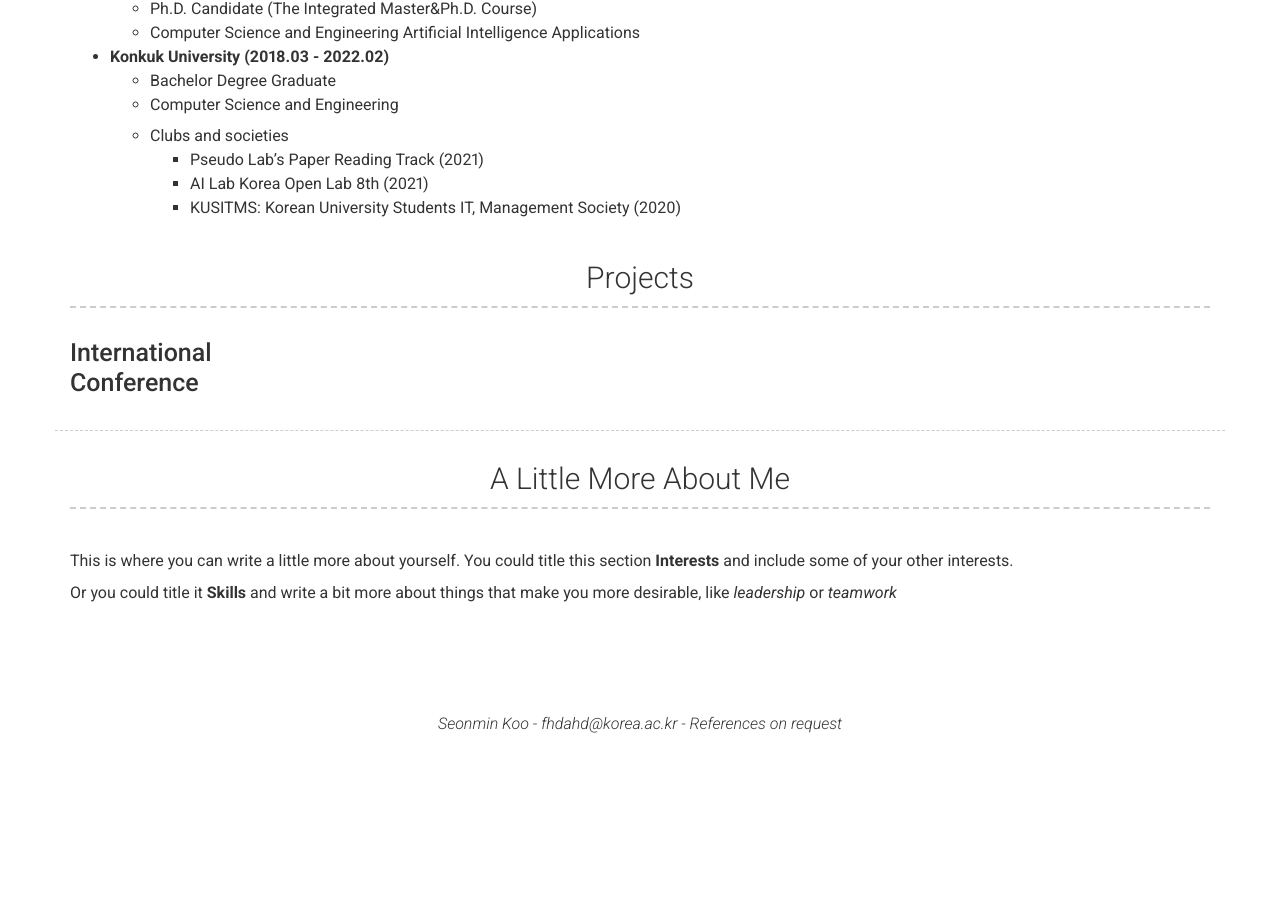
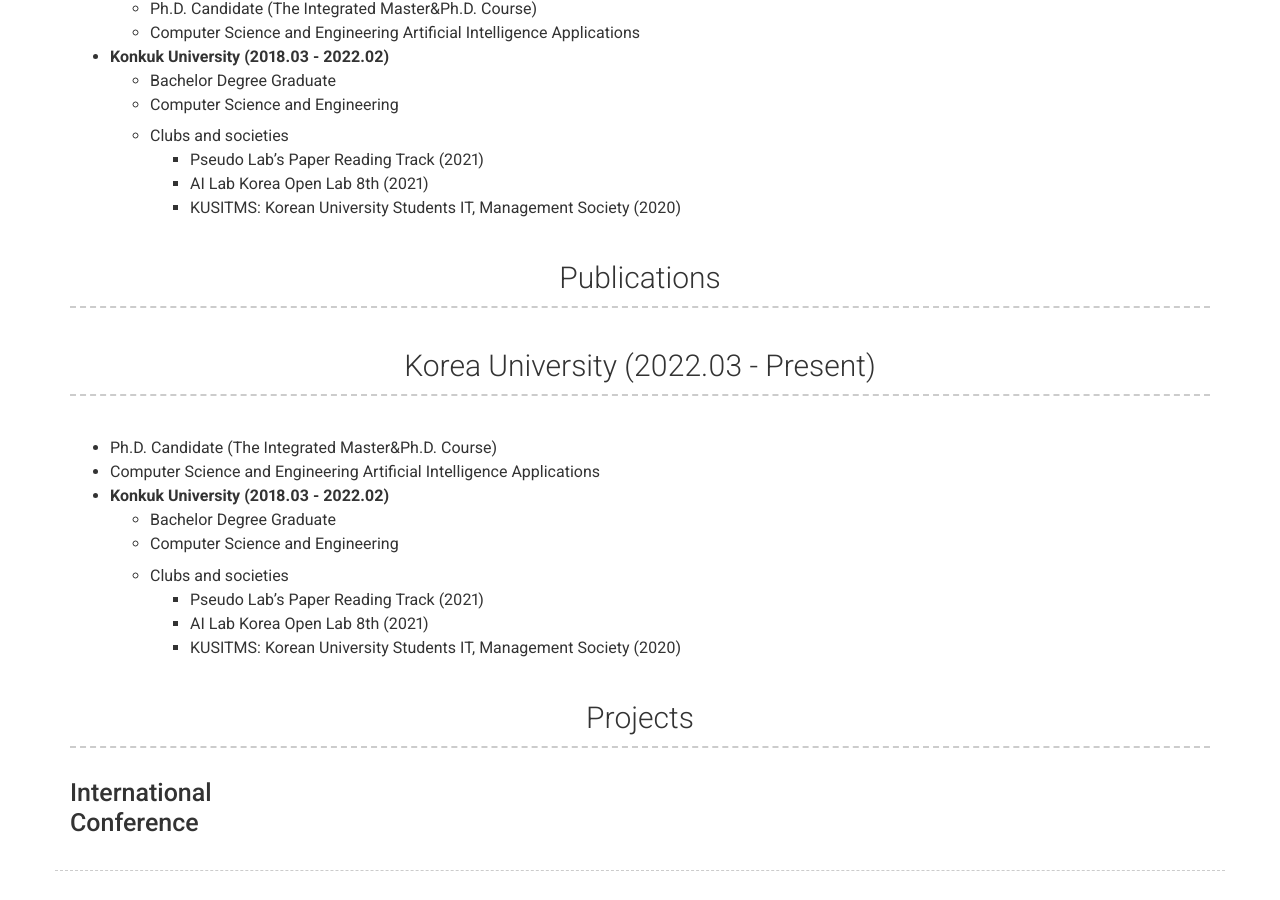
Before and after one commit to seonminkoo/seonminkoo.github.io, a Jekyll site: the page built from index.md, in a window 1280 px wide and 900 px high, scrolled down 1140 px. Built offline with Jekyll 4.4.1, drawn with Linux system fonts in a browser that asks for light colours; nearby versions of some CDN libraries; before the commit the page ends 1884 px from its top, so only the background shows below that.

Commit message:
Update _config.yml

```diff
--- a/_config.yml
+++ b/_config.yml
@@ -87,6 +87,22 @@ content:
           - Pseudo Lab's Paper Reading Track (2021)
           - AI Lab Korea Open Lab 8th (2021)
           - KUSITMS: Korean University Students IT, Management Society (2020)
+
+  - title: Publications
+    layout: text
+    content: | # this will include new lines to allow paragraphs
+      ### Korea University (2022.03 - Present)
+        - Ph.D. Candidate (The Integrated Master&Ph.D. Course)
+        - Computer Science and Engineering Artificial Intelligence Applications
+      - **Konkuk University (2018.03 - 2022.02)**
+        - Bachelor Degree Graduate
+        - Computer Science and Engineering
+
+        - Clubs and societies
+          - Pseudo Lab's Paper Reading Track (2021)
+          - AI Lab Korea Open Lab 8th (2021)
+          - KUSITMS: Korean University Students IT, Management Society (2020)
+
 
   - title: Projects # Title for the section
     layout: list # Type of content section (list/text)
```
